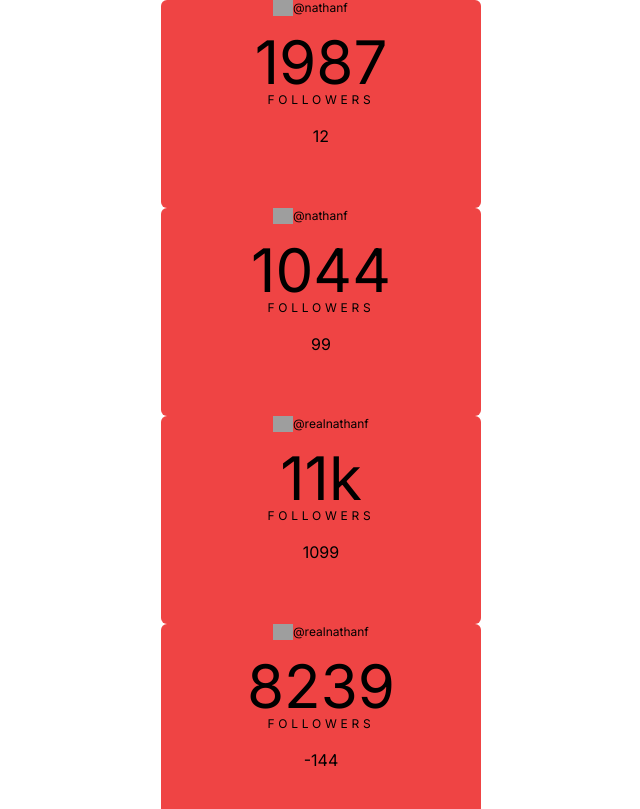
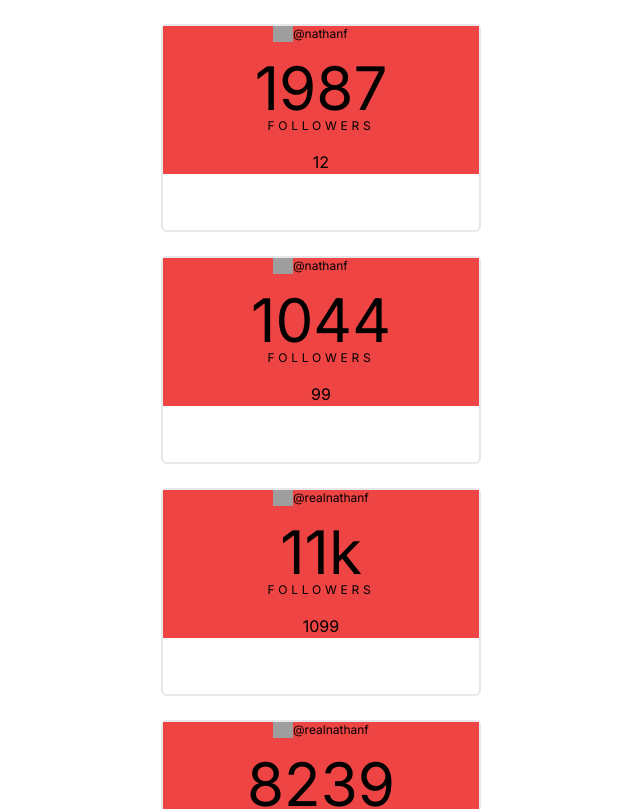
Before and after one commit to john-mathis/social-media-dashboard, a Next.js app: page / in a window 1280 px wide. Shown: the top 809 px of the page, without its empty margins (319-959 px from the left). Built offline with nearby package versions, Linux system fonts and the light colour scheme; grey boxes are pictures that could not be loaded.

Commit message:
Added additional styling related divs in the Main Card component.

```diff
--- a/app/components/MainCard/MainCard.tsx
+++ b/app/components/MainCard/MainCard.tsx
@@ -11,10 +11,11 @@ interface MainCardProps {
 }
 
 export default function MainCard() {
-  const mack = MainCardData.map((a) => {
+  const displayMainCard = MainCardData.map((a) => {
     return (
-      <section className="rounded-md m-auto text-center w-[20rem] h-[13rem] bg-red-500">
-        <div className="w-24 mx-auto mb-4 flex ">
+      <section className="my-6 border-2 border-solid rounded-md m-auto text-center w-[20rem] h-[13rem]">
+        <div className="flex flex-col mx-auto justify-center items-center bg-red-500">
+          <div className="w-24 mx-auto mb-4 flex">
             <Image
               src={a?.img ? a.img : ""}
               alt="facebook icon"
@@ -26,9 +27,10 @@ export default function MainCard() {
           <p className="text-6xl">{a?.followers}</p>
           <p className=" text-xs uppercase tracking-[.313em]">followers</p>
           <p className="mt-4">{a?.engagement} </p>
+        </div>
       </section>
     );
   });
 
-  return mack;
+  return displayMainCard;
 }
```
Lines whose indentation alone changed are shown as unchanged.
